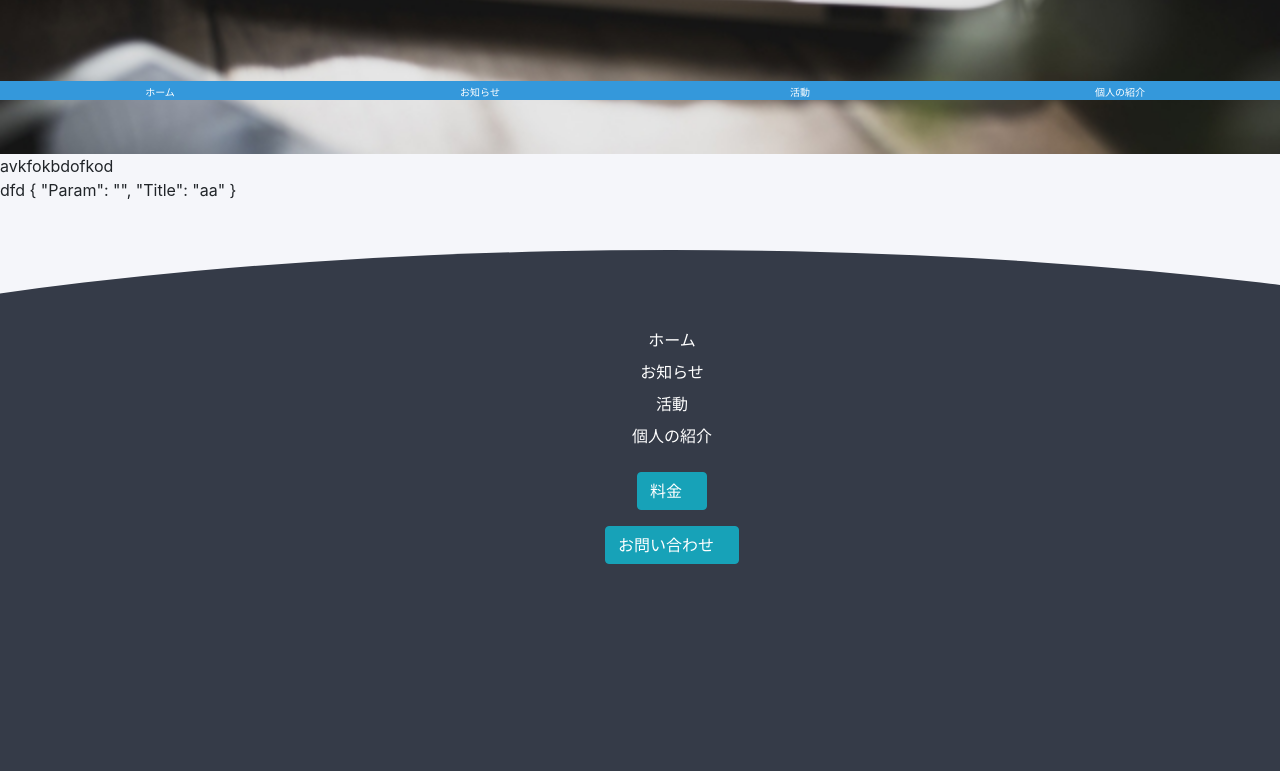
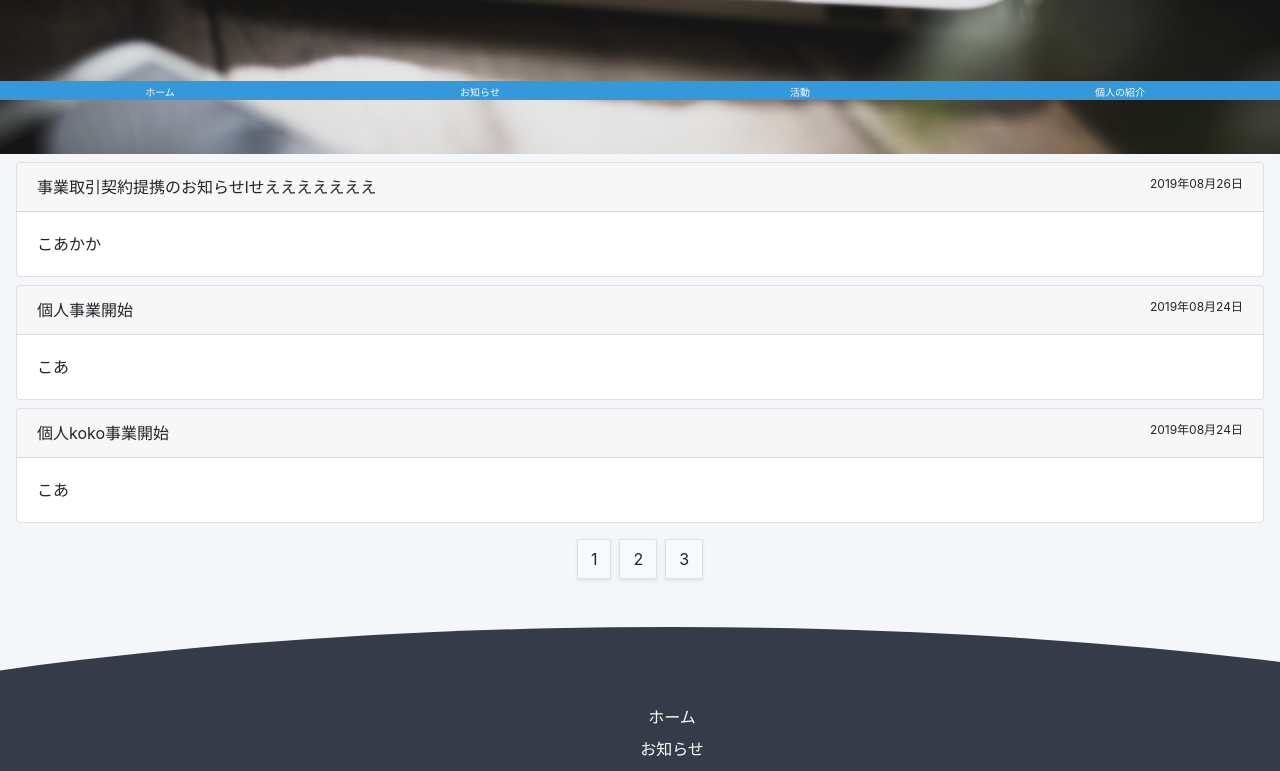
Before and after one commit to hasecom/ManagementSite, a Vue app in the folder managementsite/: page /news in a window 1280 px wide. Shown: the part 700-1471 px from the top of the page. Built offline with nearby package versions, Linux system fonts and the light colour scheme; some icons are missing.

Commit message:
pageUpdate

```diff
--- a/managementsite/src/js/functions.js
+++ b/managementsite/src/js/functions.js
@@ -2,6 +2,9 @@
 /// 何でも屋さん
 /// </summary>
 
+/// <summary>
+/// 日付のフォーマッター
+/// </summary>
  export function  DataFormat(date,type){
         var format =
         {
@@ -14,3 +17,27 @@
         var val= tmp.join('')
         return val;
     }
+
+/// <summary>
+/// 連続するデータを分割する obj=値 , page=現在のページ , display=１ページで表示する件数
+/// </summary>
+export function Pages(obj,Nowpage,display){
+
+    var objLength = obj.length;
+    if(display > objLength){
+       display = objLength;
+   }
+return obj.slice((Nowpage -1)*display,((Nowpage -1)*display)+display);
+
+}
+/// <summary>
+/// 何ページまで表示できるか
+/// </summary>
+export function NowPage(obj,display){
+    var objLength = obj.length;
+    var page = 1;
+    if(objLength > display){
+      page = Math.ceil(objLength/display);
+    }
+    return page;
+}
--- a/managementsite/src/scene/News.vue
+++ b/managementsite/src/scene/News.vue
@@ -1,15 +1,58 @@
 <template>
-    <div>
-        avkfokbdofkod<br>dfd
-        {{PageData}}
+<div>
+    <div class="card mt-2 mx-3" v-for="(val,index) in displayNewsFnc(News.Contents,nowpage,displaynews)" :key="index">
+        <div class="card-header row notMargin">
+            <span class="col-8 px-0">{{val.Title}}</span>
+            <span class="text-right col-4 news_date px-0">{{dataFormater(val.Date)}}</span>
+        </div>
+        <div class="card-body">
+            {{val.Content}}
+        </div>
     </div>
+    <div class="choreography mt-3">
+        <div class="d-inline-block border shadow-sm mx-1" v-for="n in howmanyPages(News.Contents,displaynews)">
+            <button class="btn btn-light" @click="nowpage = n">{{n}}</button>
+        </div>
+    </div>
+</div>
 </template>
+
 <script>
+import news from "@/data/news/NewsData.json";
+import * as fncs from "@/js/functions.js";
 export default {
-        props: {
+    props: {
         PageData: {
             type: Object
         }
     },
+    data() {
+        return {
+            News: news,
+            nowpage: 1,
+            displaynews: 3
+        }
+    },
+    methods: {
+        dataFormater(date) {
+            return fncs.DataFormat(date, 1);
+        },
+        displayNewsFnc(obj, page, display) {
+            return fncs.Pages(obj, page, display);
+        },
+        howmanyPages(obj, display) {
+            return fncs.NowPage(obj, display)
+        }
+    }
 }
 </script>
+
+<style scoped>
+.news_date {
+    font-size: 12px;
+}
+
+.choreography {
+    text-align: center;
+}
+</style>
```
